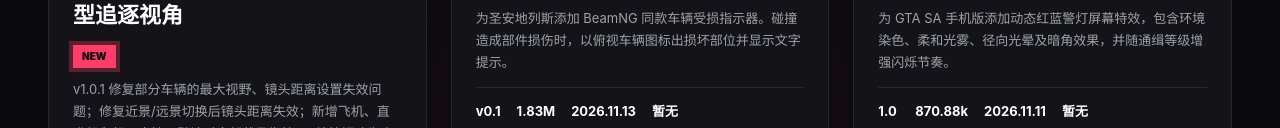
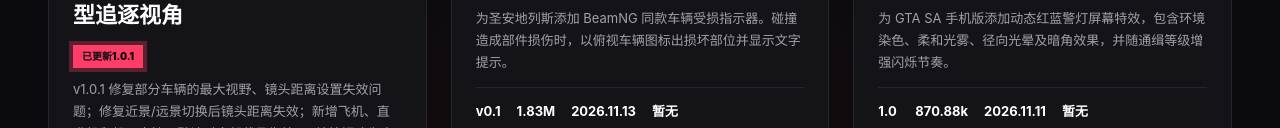
Before and after one commit to Lwsjb/mod, a plain HTML site: page page2/index.html in a window 1280 px wide. Shown: the part 672-800 px from the top of the page. Drawn offline with Linux system fonts and the light colour scheme.

Commit message:
Update index.html

```diff
--- a/page2/index.html
+++ b/page2/index.html
@@ -79,7 +79,7 @@ body::before{content:"";position:fixed;inset:0;z-index:0;pointer-events:none;bac
 </div>
 <div class="feature-body">
 <span class="feature-no">No.06 · 增强型追逐视角</span>
-<h3 class="feature-title">EnhancedChaseCamera-增强型追逐视角 <span class="feature-new">NEW</span></h3>
+<h3 class="feature-title">EnhancedChaseCamera-增强型追逐视角 <span class="feature-new">已更新1.0.1</span></h3>
 <p class="feature-desc">v1.0.1 修复部分车辆的最大视野、镜头距离设置失效问题；修复近景/远景切换后镜头距离失效；新增飞机、直升机和船只支持，默认对全部载具生效；B站按钮改为直接打开哔哩哔哩 App。</p>
 <div class="feature-meta">
 <div><b>v1.0.1</b><span>版本</span></div>
```
